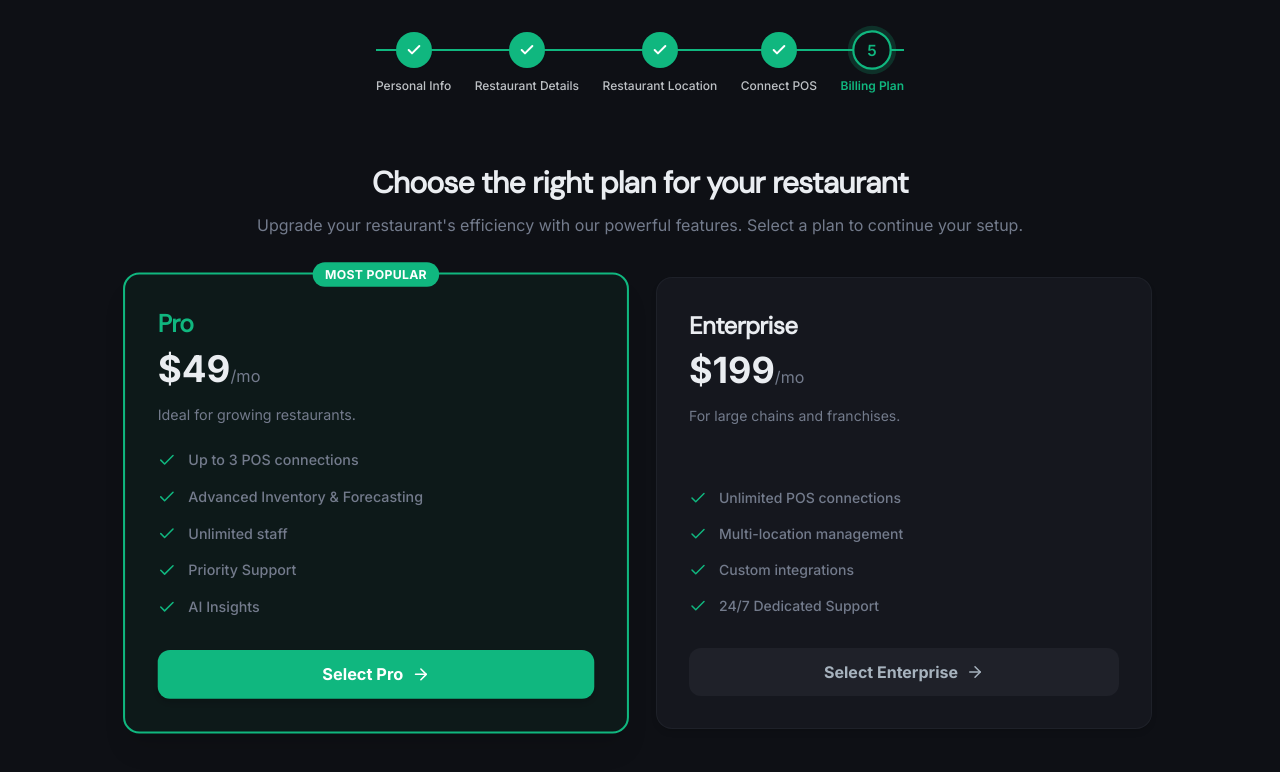
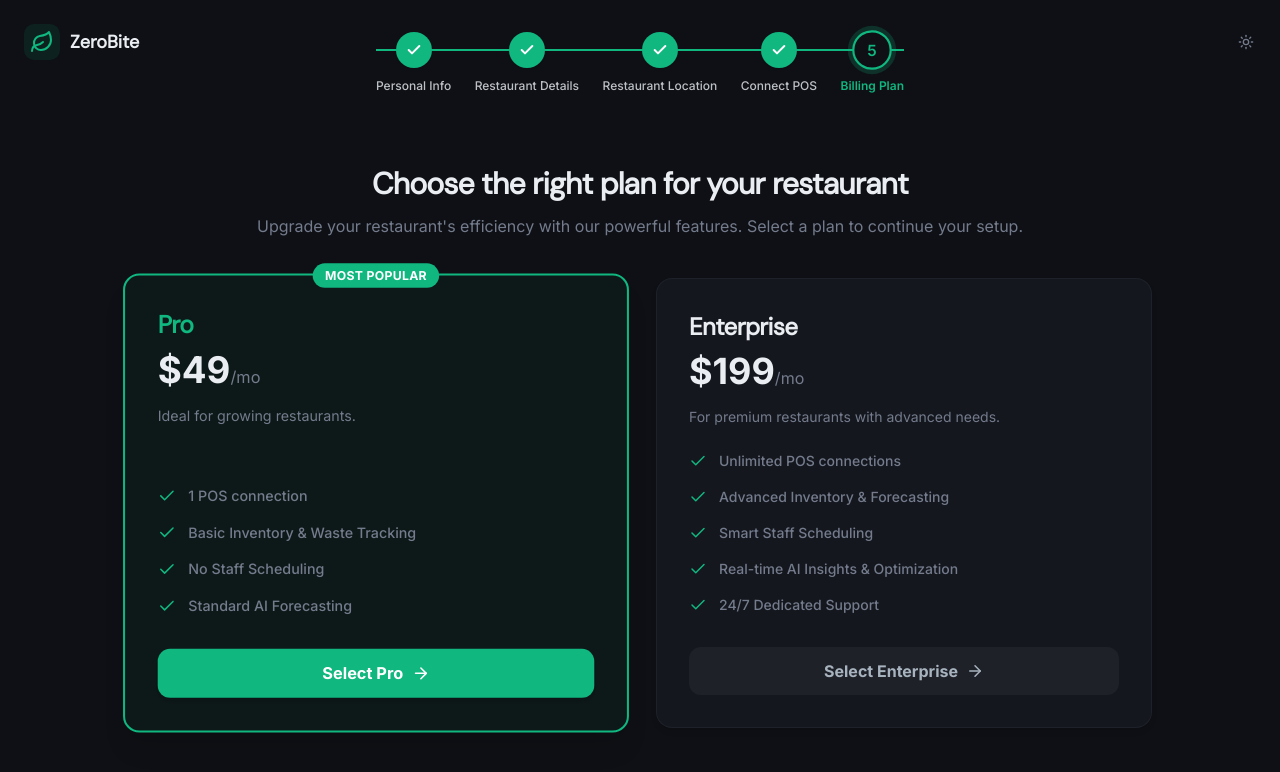
Before and after one commit to mostafa-abobakr/Graduation-Project, a React (Vite) app in the folder frontend/: page /register/plans in a window 1280 px wide. Shown: the top 772 px of the page. Built offline with nearby package versions, Linux system fonts and the light colour scheme.

Commit message:
pilling refactor , pos enhancment

```diff
--- a/frontend/src/locales/ar.json
+++ b/frontend/src/locales/ar.json
@@ -172,5 +172,15 @@
   "Setting Up Your Restaurant...": "جاري إعداد وتجهيز مطعمك...",
   "Creating default menus, staff schedule templates, and AI forecasting models. This may take up to a minute on your first launch. Please do not refresh or close this page.": "جاري إنشاء القوائم الافتراضية، وقوالب جداول عمل الموظفين، ونماذج التنبؤ بالذكاء الاصطناعي. قد يستغرق هذا ما يصل إلى دقيقة في المرة الأولى. يرجى عدم تحديث أو إغلاق هذه الصفحة.",
   "Initializing database structures...": "جاري تهيئة تراكيب قاعدة البيانات...",
-  "Logging you in...": "جاري تسجيل دخولك..."
+  "Logging you in...": "جاري تسجيل دخولك...",
+  "Redirecting to login page...": "جاري توجيهك إلى صفحة تسجيل الدخول...",
+  "1 POS connection": "اتصال واحد بنقاط البيع (1 POS)",
+  "Basic Inventory & Waste Tracking": "إدارة المخزون الأساسية وتتبع الهدر",
+  "Up to 10 staff members": "ما يصل إلى 10 موظفين",
+  "Standard AI Forecasting": "توقعات الذكاء الاصطناعي القياسية",
+  "Email Support": "دعم عبر البريد الإلكتروني",
+  "For premium restaurants with advanced needs.": "للمطاعم المتميزة ذات الاحتياجات المتقدمة.",
+  "Real-time AI Insights & Optimization": "رؤى وتحسينات الذكاء الاصطناعي الفورية",
+  "No Staff Scheduling": "بدون جدولة الموظفين",
+  "Smart Staff Scheduling": "جدولة الموظفين الذكية"
 }
--- a/frontend/src/locales/en.json
+++ b/frontend/src/locales/en.json
@@ -172,5 +172,15 @@
   "Setting Up Your Restaurant...": "Setting Up Your Restaurant...",
   "Creating default menus, staff schedule templates, and AI forecasting models. This may take up to a minute on your first launch. Please do not refresh or close this page.": "Creating default menus, staff schedule templates, and AI forecasting models. This may take up to a minute on your first launch. Please do not refresh or close this page.",
   "Initializing database structures...": "Initializing database structures...",
-  "Logging you in...": "Logging you in..."
+  "Logging you in...": "Logging you in...",
+  "Redirecting to login page...": "Redirecting to login page...",
+  "1 POS connection": "1 POS connection",
+  "Basic Inventory & Waste Tracking": "Basic Inventory & Waste Tracking",
+  "Up to 10 staff members": "Up to 10 staff members",
+  "Standard AI Forecasting": "Standard AI Forecasting",
+  "Email Support": "Email Support",
+  "For premium restaurants with advanced needs.": "For premium restaurants with advanced needs.",
+  "Real-time AI Insights & Optimization": "Real-time AI Insights & Optimization",
+  "No Staff Scheduling": "No Staff Scheduling",
+  "Smart Staff Scheduling": "Smart Staff Scheduling"
 }
--- a/frontend/src/pages/Auth/Register/BillingPlans.jsx
+++ b/frontend/src/pages/Auth/Register/BillingPlans.jsx
@@ -1,8 +1,9 @@
-import { Check, ArrowRight } from "lucide-react"
+import { Check, ArrowRight, Leaf } from "lucide-react"
 import { useState } from "react"
 import { useNavigate } from "react-router-dom"
 import { useLanguage } from "@/contexts/LanguageContext"
-
+import { Link } from "react-router-dom"
+import { ThemeToggle } from "@/components/shared/ThemeToggle"
 export default function BillingPlans() {
   const navigate = useNavigate()
   const { t } = useLanguage()
@@ -14,22 +15,22 @@ export default function BillingPlans() {
       price: "49",
       description: t("Ideal for growing restaurants."),
       features: [
-        t("Up to 3 POS connections"),
-        t("Advanced Inventory & Forecasting"),
-        t("Unlimited staff"),
-        t("Priority Support"),
-        t("AI Insights")
+        t("1 POS connection"),
+        t("Basic Inventory & Waste Tracking"),
+        t("No Staff Scheduling"),
+        t("Standard AI Forecasting")
       ],
       badge: t("Most Popular")
     },
     {
       name: "Enterprise",
       price: "199",
-      description: t("For large chains and franchises."),
+      description: t("For premium restaurants with advanced needs."),
       features: [
         t("Unlimited POS connections"),
-        t("Multi-location management"),
-        t("Custom integrations"),
+        t("Advanced Inventory & Forecasting"),
+        t("Smart Staff Scheduling"),
+        t("Real-time AI Insights & Optimization"),
         t("24/7 Dedicated Support")
       ]
     }
@@ -41,6 +42,22 @@ export default function BillingPlans() {
 
   return (
     <div className="min-h-0 bg-transparent flex flex-col items-center py-6 px-4 sm:px-6 lg:px-8 w-full">
+       {/* Header: Logo and ThemeToggle */}
+            <div className="absolute top-4 sm:top-6 left-4 sm:left-6 z-10 rtl:left-auto rtl:right-4 sm:rtl:right-6">
+                <Link to="/" className="inline-flex items-center gap-2.5">
+                    <div className="h-9 w-9 rounded-lg bg-primary/10 flex items-center justify-center">
+                        <Leaf className="h-4.5 w-4.5 text-primary" />
+                    </div>
+                    <span className="text-lg font-bold text-foreground" style={{ fontFamily: "'DM Sans', sans-serif" }}>
+                        ZeroBite
+                    </span>
+                </Link>
+            </div>
+
+            <div className="absolute top-4 sm:top-6 right-4 rtl:right-auto rtl:left-4 z-10">
+                <ThemeToggle />
+            </div>
+
       <div className="text-center max-w-3xl mb-10 animate-in fade-in slide-in-from-bottom-4 duration-700">
         <h1 className="text-3xl font-extrabold text-foreground mb-3 tracking-tight">
           {t("Choose the right plan for your restaurant")}
--- a/frontend/src/pages/Auth/Register/PaymentGateway.jsx
+++ b/frontend/src/pages/Auth/Register/PaymentGateway.jsx
@@ -105,22 +105,9 @@ export default function PaymentGateway() {
     setSuccess(true)
     setLoading(false)
 
-    // Simulating login and redirect
-    setTimeout(async () => {
-      setSetupStatus("seeding")
-      try {
-        const stored = localStorage.getItem("register")
-        if (stored) {
-          const parsed = JSON.parse(stored)
-          const { email, password } = parsed
-          if (login && email && password) {
-            await login(email, password)
-          }
-        }
-      } catch (err) {
-        console.error("Login after payment failed", err)
-      }
-      navigate("/dashboard")
+    // Redirect to login page after 1.5 seconds
+    setTimeout(() => {
+      navigate("/login")
     }, 1500)
   }
 
@@ -128,6 +115,21 @@ export default function PaymentGateway() {
     return (
       <div className="min-h-[60vh] flex items-center justify-center p-6 w-full animate-in fade-in duration-300">
         <div className="bg-card text-card-foreground border border-border/60 rounded-3xl shadow-2xl p-10 max-w-xl w-full text-center animate-in zoom-in-95 duration-500">
+           {/* Header: Logo and ThemeToggle */}
+            <div className="absolute top-4 sm:top-6 left-4 sm:left-6 z-10 rtl:left-auto rtl:right-4 sm:rtl:right-6">
+                <Link to="/" className="inline-flex items-center gap-2.5">
+                    <div className="h-9 w-9 rounded-lg bg-primary/10 flex items-center justify-center">
+                        <Leaf className="h-4.5 w-4.5 text-primary" />
+                    </div>
+                    <span className="text-lg font-bold text-foreground" style={{ fontFamily: "'DM Sans', sans-serif" }}>
+                        ZeroBite
+                    </span>
+                </Link>
+            </div>
+
+            <div className="absolute top-4 sm:top-6 right-4 rtl:right-auto rtl:left-4 z-10">
+                <ThemeToggle />
+            </div>
 
           {setupStatus === "confirming" ? (
             <div className="animate-in fade-in duration-300">
@@ -142,7 +144,7 @@ export default function PaymentGateway() {
               </p>
               <div className="flex items-center justify-center text-sm text-muted-foreground gap-2">
                 <Loader2 className="animate-spin w-4 h-4" />
-                {t("Logging you in...")}
+                {t("Redirecting to login page...")}
               </div>
             </div>
           ) : (
--- a/frontend/src/pages/LandingPage.jsx
+++ b/frontend/src/pages/LandingPage.jsx
@@ -35,12 +35,6 @@ const testimonials = [
   { name: "James Wright", role: "Operations Manager, BurgerCo", quote: "The ROI was immediate. We saved $2,400 in the first month alone across our 3 locations.", rating: 5 },
 ];
 
-const pricing = [
-  { name: "Starter", price: 49, description: "For single-location restaurants", features: ["1 restaurant", "Basic demand forecasting", "Waste tracking", "7-day predictions", "Email support"] },
-  { name: "Professional", price: 129, description: "For growing restaurants", features: ["Up to 5 locations", "Advanced AI predictions", "Menu analytics", "Revenue optimization", "Priority support", "API access"], popular: true },
-  { name: "Enterprise", price: 299, description: "For restaurant chains", features: ["Unlimited locations", "Custom ML models", "White-label dashboard", "Dedicated account manager", "SLA guarantee", "Custom integrations"] },
-];
-
 const staggerContainer = {
   hidden: { opacity: 0 },
   visible: {
@@ -59,6 +53,35 @@ const fadeUpVariant = {
 export default function LandingPage() {
   const { t, language, toggleLanguage } = useLanguage();
 
+  const pricing = [
+    {
+      name: "Professional",
+      price: 49,
+      description: t("Ideal for growing restaurants."),
+      features: [
+        t("1 POS connection"),
+        t("Basic Inventory & Waste Tracking"),
+        t("No Staff Scheduling"),
+        t("Standard AI Forecasting")
+      ],
+      popular: true,
+      badge: t("Most Popular")
+    },
+    {
+      name: "Enterprise",
+      price: 199,
+      description: t("For premium restaurants with advanced needs."),
+      features: [
+        t("Unlimited POS connections"),
+        t("Advanced Inventory & Forecasting"),
+        t("Smart Staff Scheduling"),
+        t("Real-time AI Insights & Optimization"),
+        t("24/7 Dedicated Support")
+      ],
+      popular: false
+    }
+  ]
+
   return (
     <PageTransition className="min-h-screen bg-background">
       <nav className="fixed top-0 w-full z-50 border-b border-border/50 bg-background/80 backdrop-blur-xl">
@@ -74,7 +97,7 @@ export default function LandingPage() {
             </button>
             <ThemeToggle />
             <Link to={ROUTES.LOGIN}><Button variant="ghost" size="sm">{t("Log In")}</Button></Link>
-            <Link to={ROUTES.SIGNUP}><Button size="sm">{t("Start Free Trial")}</Button></Link>
+            <Link to={ROUTES.SIGNUP}><Button size="sm">{t("Start Now")}</Button></Link>
           </div>
         </div>
       </nav>
@@ -84,8 +107,8 @@ export default function LandingPage() {
           <motion.h1 initial={{ opacity: 0, y: 20 }} animate={{ opacity: 1, y: 0 }} transition={{ duration: 0.5, delay: 0.1 }} className="text-5xl md:text-7xl font-bold text-foreground leading-[1.1] mb-6" style={{ fontFamily: "'DM Sans', sans-serif" }}>{t("Reduce Food Waste")}<br /><span className="gradient-text">{t("Using AI Predictions")}</span></motion.h1>
           <motion.p initial={{ opacity: 0, y: 20 }} animate={{ opacity: 1, y: 0 }} transition={{ duration: 0.5, delay: 0.2 }} className="text-lg text-muted-foreground max-w-2xl mx-auto mb-10 leading-relaxed">{t("Landing_Description")}</motion.p>
           <motion.div initial={{ opacity: 0, y: 20 }} animate={{ opacity: 1, y: 0 }} transition={{ duration: 0.5, delay: 0.3 }} className="flex flex-col sm:flex-row items-center justify-center gap-3">
-            <Link to="/signup"><Button size="lg" className="text-sm px-8 h-11 rounded-lg">{t("Start Free Trial")} <ArrowRight className="ms-2 h-4 w-4 rtl:rotate-180" /></Button></Link>
-            <Link to="/dashboard"><Button variant="outline" size="lg" className="text-sm px-8 h-11 rounded-lg">{t("View Demo Dashboard")}</Button></Link>
+            <Link to="/register"><Button size="lg" className="text-sm px-8 h-11 rounded-lg">{t("StartNow")} <ArrowRight className="ms-2 h-4 w-4 rtl:rotate-180" /></Button></Link>
+            <Link to="/login"><Button variant="outline" size="lg" className="text-sm px-16 h-11 rounded-lg">{t("Login")}</Button></Link>
           </motion.div>
         </div>
       </section>
@@ -127,8 +150,8 @@ export default function LandingPage() {
             <h2 className="text-3xl md:text-4xl font-bold text-center mb-3 text-foreground" style={{ fontFamily: "'DM Sans', sans-serif" }}>{t("Simple, Transparent Pricing")}</h2>
             <p className="text-muted-foreground text-center mb-14">{t("Start free. Scale when you're ready.")}</p>
           </motion.div>
-          <motion.div variants={staggerContainer} initial="hidden" whileInView="visible" viewport={{ once: true }} className="grid md:grid-cols-3 gap-4">
-            {pricing.map((p) => (<motion.div key={p.name} variants={fadeUpVariant}><Card className={`h-full p-7 bg-card border-border/60 relative premium-shadow ${p.popular ? "border-primary glow-green" : ""}`}>{p.popular && <div className="absolute -top-3 left-1/2 -translate-x-1/2 bg-primary text-primary-foreground text-xs font-semibold px-3 py-1 rounded-full">Most Popular</div>}<h3 className="text-lg font-semibold text-foreground mb-1">{p.name}</h3><p className="text-xs text-muted-foreground mb-5">{p.description}</p><div className="mb-5"><span className="stat-number text-foreground">${p.price}</span><span className="text-muted-foreground text-sm">/mo</span></div><ul className="space-y-2.5 mb-7">{p.features.map((f) => (<li key={f} className="flex items-center gap-2 text-sm text-muted-foreground"><Check className="h-4 w-4 text-primary shrink-0" />{f}</li>))}</ul><Link to="/register"><Button className="w-full" variant={p.popular ? "default" : "outline"}>Get Started</Button></Link></Card></motion.div>))}
+          <motion.div variants={staggerContainer} initial="hidden" whileInView="visible" viewport={{ once: true }} className="grid md:grid-cols-2 gap-8 max-w-3xl mx-auto">
+            {pricing.map((p) => (<motion.div key={p.name} variants={fadeUpVariant}><Card className={`h-full p-7 bg-card border-border/60 relative premium-shadow ${p.popular ? "border-primary glow-green" : ""}`}>{p.popular && <div className="absolute -top-3 left-1/2 -translate-x-1/2 bg-primary text-primary-foreground text-xs font-semibold px-3 py-1 rounded-full">{p.badge}</div>}<h3 className="text-lg font-semibold text-foreground mb-1">{p.name}</h3><p className="text-xs text-muted-foreground mb-5">{p.description}</p><div className="mb-5"><span className="stat-number text-foreground">${p.price}</span><span className="text-muted-foreground text-sm">/{t("mo")}</span></div><ul className="space-y-2.5 mb-7">{p.features.map((f) => (<li key={f} className="flex items-center gap-2 text-sm text-muted-foreground"><Check className="h-4 w-4 text-primary shrink-0" />{f}</li>))}</ul><Link to="/register"><Button className="w-full" variant={p.popular ? "default" : "outline"}>Get Started</Button></Link></Card></motion.div>))}
           </motion.div>
         </div>
       </section>
@@ -136,7 +159,7 @@ export default function LandingPage() {
         <motion.div initial="hidden" whileInView="visible" viewport={{ once: true }} variants={fadeUpVariant} className="max-w-3xl mx-auto text-center">
           <h2 className="text-3xl md:text-4xl font-bold text-foreground mb-4" style={{ fontFamily: "'DM Sans', sans-serif" }}>{t("Ready to Reduce Waste?")}</h2>
           <p className="text-muted-foreground mb-8">{t("Join 2,400+ restaurants already saving money and the planet with AI predictions.")}</p>
-          <Link to="/register"><Button size="lg" className="text-sm px-8 h-11 rounded-lg">{t("Start Free Trial")} <ArrowRight className="ms-2 h-4 w-4 rtl:rotate-180" /></Button></Link>
+          <Link to="/register"><Button size="lg" className="text-sm px-8 h-11 rounded-lg">{t("Start Now")} <ArrowRight className="ms-2 h-4 w-4 rtl:rotate-180" /></Button></Link>
         </motion.div>
       </section>
       <footer className="border-t border-border/50 py-10 px-6">
--- a/frontend/src/pages/pos/AuthorizationSuccess.jsx
+++ b/frontend/src/pages/pos/AuthorizationSuccess.jsx
@@ -24,17 +24,17 @@ export default function AuthorizationSuccess({
   }
 
   return (
-    <div className="min-h-screen flex flex-col items-center justify-center bg-background text-foreground p-6 animate-fade-in">
+    <div className="min-h-screen flex w-full flex-col items-center justify-center bg-background text-foreground  p-6 animate-fade-in">
       {/* Logo + Title */}
       <div className="flex flex-col items-center mb-6">
-        <div className={cn("w-14 h-14 flex items-center justify-center rounded-xl text-white shadow-sm", bgColor)}>
+        <div className={cn("w-14 h-14 flex items-center justify-center rounded-xl text-white shadow-sm")}>
           {icon}
         </div>
         <h2 className="text-xl font-bold mt-3 text-foreground">{title}</h2>
       </div>
 
       {/* Card */}
-      <div className="bg-card text-card-foreground border border-border/60 rounded-2xl shadow-xl p-8 w-full max-w-2xl text-center">
+      <div className="bg-card text-card-foreground border border-border/60 rounded-2xl shadow-xl p-8 w-full max-w-md text-center">
         {/* Success Icon */}
         <div className="flex justify-center mb-4">
           <div className="bg-green-500/10 p-3 rounded-full">
--- a/frontend/src/pages/pos/GeideaAuthPage.jsx
+++ b/frontend/src/pages/pos/GeideaAuthPage.jsx
@@ -65,7 +65,7 @@ export default function PosAuthorizePage() {
   }
 
   return (
-    <div className="min-h-screen p-4 flex items-center justify-center bg-background text-foreground animate-fade-in">
+    <div className="min-h-screen w-full p-4 flex items-center justify-center bg-background text-foreground animate-fade-in">
       <div className="w-full max-w-lg text-center">
         <div className="mb-6 flex flex-col items-center">
           <img
--- a/frontend/src/pages/pos/SquareAuthPage.jsx
+++ b/frontend/src/pages/pos/SquareAuthPage.jsx
@@ -64,7 +64,7 @@ export default function PosAuthorizePage() {
   }
 
   return (
-    <div className="min-h-screen p-4 flex items-center justify-center bg-background text-foreground animate-fade-in">
+    <div className="min-h-screen w-full p-4 flex items-center justify-center bg-background text-foreground animate-fade-in">
       <div className="w-full max-w-2xl text-center">
         <div className="mb-6">
           <div className="w-14 h-14 mx-auto p-4 rounded-lg bg-zinc-900 dark:bg-zinc-100 flex items-center justify-center shadow-sm">
--- a/frontend/src/pages/pos/ToastAuthPage.jsx
+++ b/frontend/src/pages/pos/ToastAuthPage.jsx
@@ -66,12 +66,12 @@ export default function PosAuthorizePage() {
   }
 
   return (
-    <div className="min-h-screen p-4 flex items-center justify-center bg-background text-foreground animate-fade-in">
+    <div className="min-h-screen w-full max-w-lg p-4 flex items-center justify-center bg-background text-foreground animate-fade-in">
       <div className="w-full max-w-2xl text-center">
         {/* Header */}
         <div className="mb-6">
-          <div className="w-14 h-14 mx-auto p-3.5 rounded-lg bg-orange-600 flex items-center justify-center shadow-sm">
-            <img src={toastIcon} alt="Toast" className="w-7 h-7 object-contain" />
+          <div className="w-14 h-14 mx-auto p-3.5 rounded-lg  flex items-center justify-center shadow-sm">
+            <img src={toastIcon} alt="Toast" className="w-7 h-7 " />
           </div>
           <h1 className="text-2xl font-bold mt-3 text-foreground">Toast</h1>
         </div>
```
